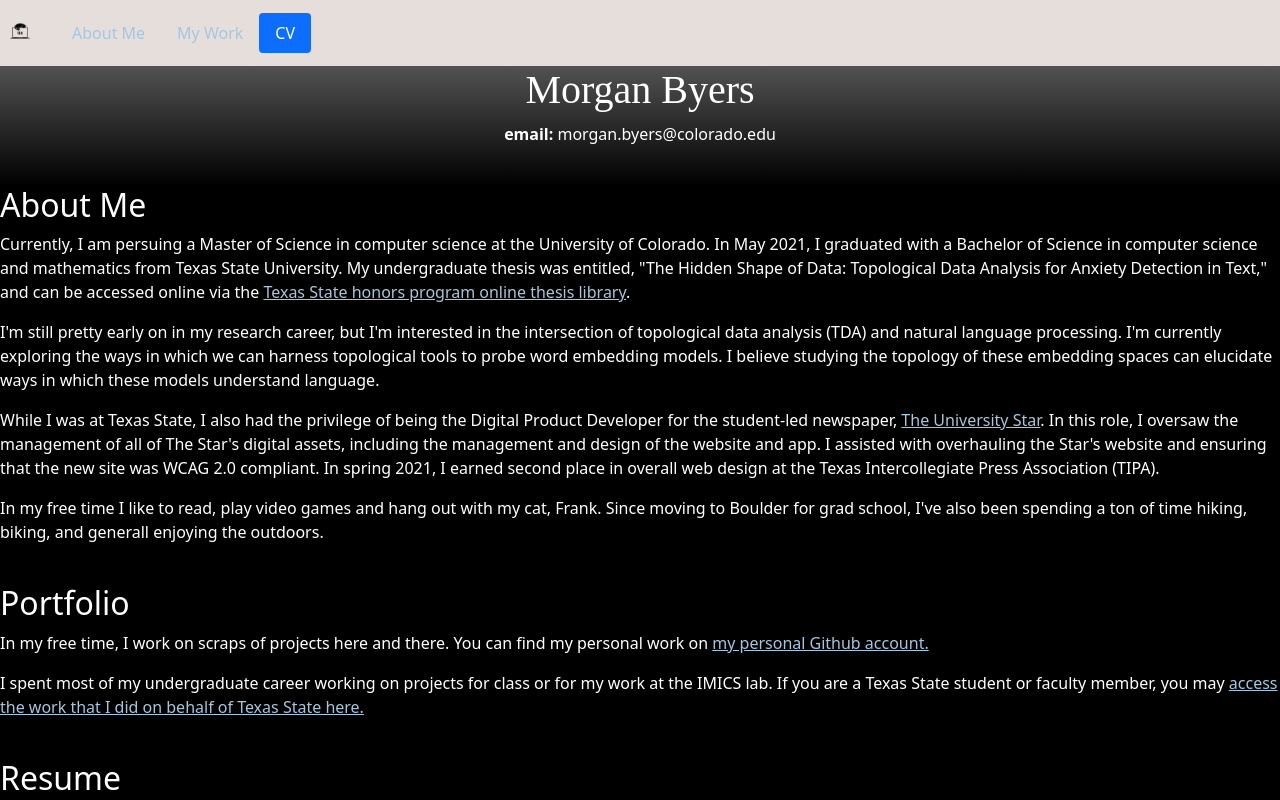
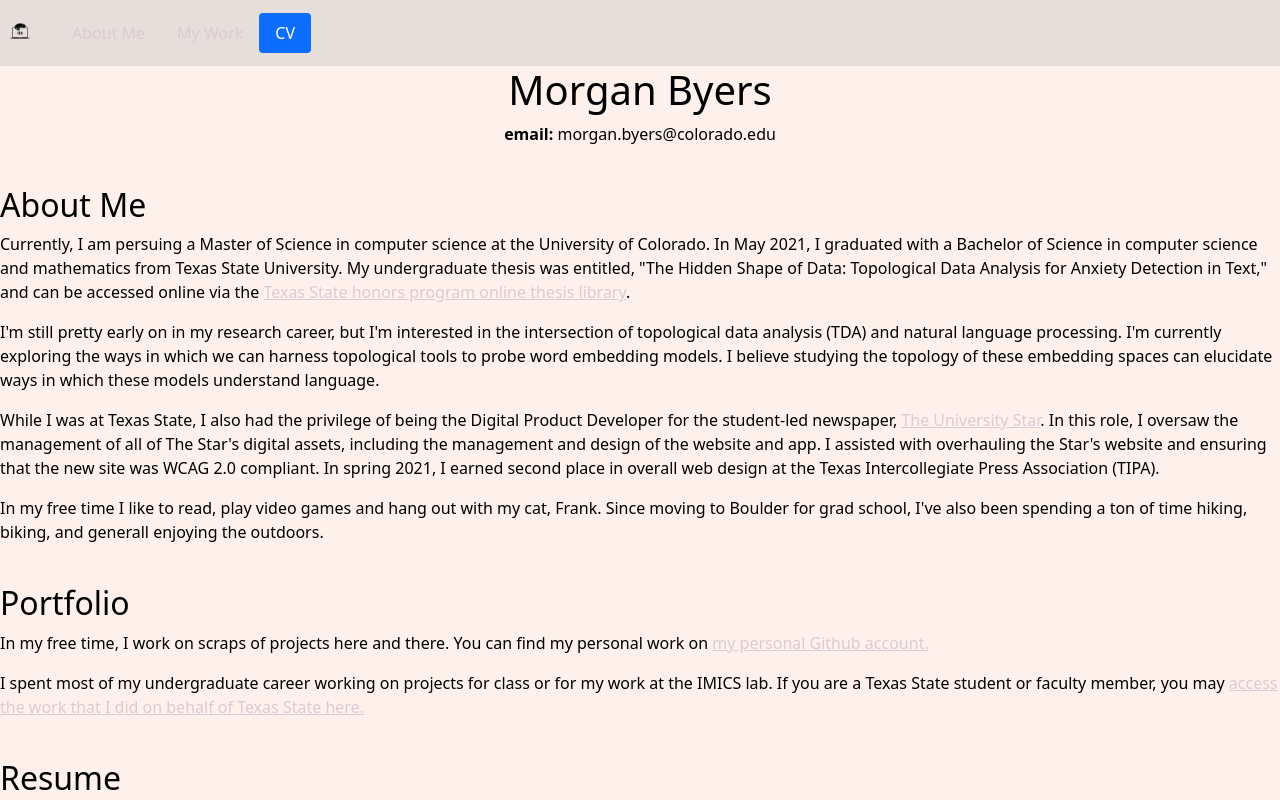
Before and after one commit to mbyers31/mbyers31.github.io, a plain HTML site: page index.html in a window 1280 px wide. Shown: the top 800 px of the page. Drawn offline with nearby package versions, Linux system fonts and the light colour scheme.

Commit message:
Updated color palette

```diff
--- a/custom.css
+++ b/custom.css
@@ -1,28 +1,19 @@
 /*CUSTOM GLOBAL STYLE*/
 
 body {
-  background-color: #000 !important;
-  color: #fff !important;
+  background-color: #FEF1EB !important;
+  color: #000 !important;
   position: relative;
 }
 
 a:link {
-  color: #A4C7DF;
+  color: #DBCBD3;
 }
 
 a:visited {
-  color: #3D6E8F;
+  color: #B493A3;
 }
 
 a:hover {
-  color: #45AAED;
+  color: #F7F3F5;
 }
-
-.head {
-  background-image: linear-gradient(#525252, #000);
-}
-
-.head h1 {
-  color: #fff;
-  font-family: "Times New Roman", Times, serif;
-}
```
